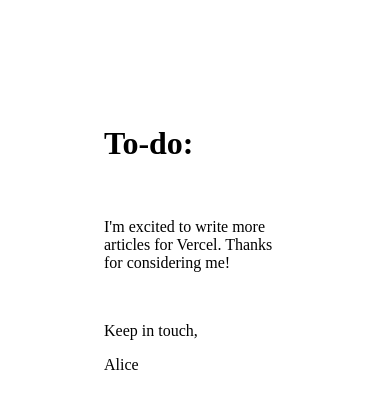
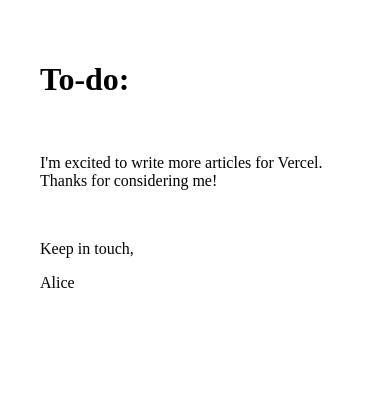
Before and after one commit to 3mdistal/svelte-article, a SvelteKit app: page /webpack in a window 390 px wide. Shown: the top 408 px of the page. Built offline with nearby package versions, Linux system fonts and the light colour scheme.

Commit message:
Fixed mobile gremlin 🤷‍♀️

```diff
--- a/src/routes/+page.svelte
+++ b/src/routes/+page.svelte
@@ -47,6 +47,7 @@
         background-color: black;
         margin: 0;
         overflow-x: hidden;
+        padding: 0;
     }
 
     :global(h1, h2) {
--- a/src/routes/webpack/+page.svelte
+++ b/src/routes/webpack/+page.svelte
@@ -11,4 +11,10 @@
     .wrapper {
         padding: 6em;
     }
+
+    @media screen and (max-width: 600px) {
+        .wrapper {
+            padding: 2em;
+        }
+    }
 </style>
```
